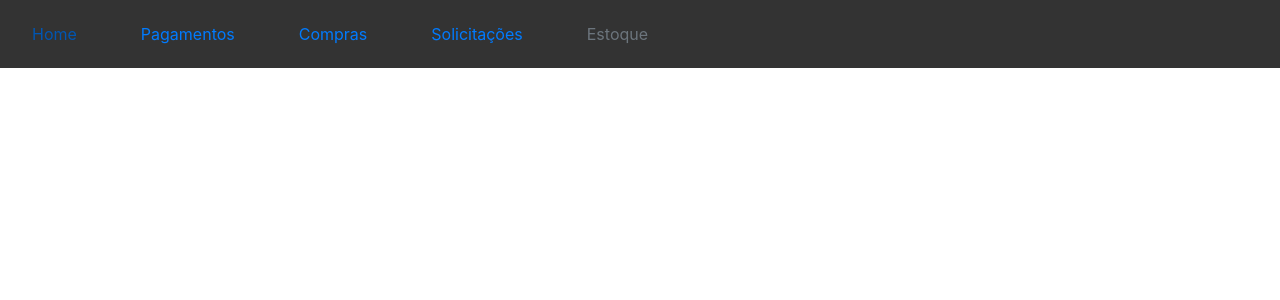
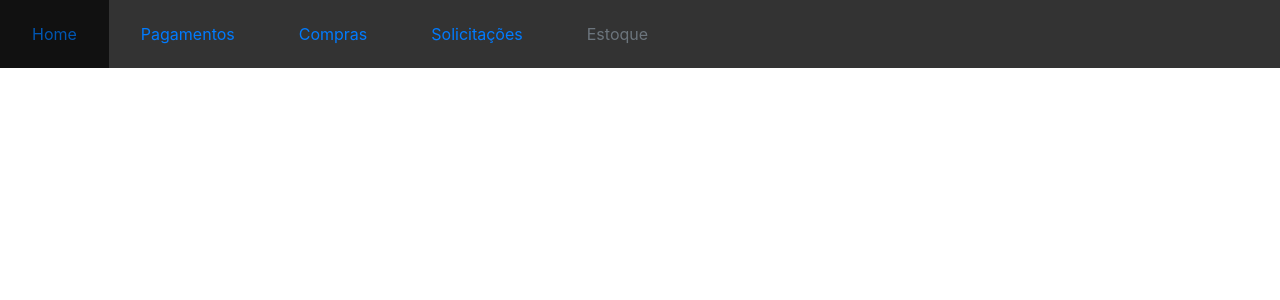
Before and after one commit to ricardobah/Caloteiro, a React (Create React App) app: page / in a window 1280 px wide. In both pictures the pointer is over the element "Home". Shown: the top 300 px of the page. Built offline with nearby package versions, Linux system fonts and the light colour scheme.

Commit message:
add hoover and active

```diff
--- a/src/App.css
+++ b/src/App.css
@@ -30,3 +30,11 @@
     transform: rotate(360deg);
   }
 }
+
+.nav-item:hover {
+  background-color: #111;
+}
+
+.active {
+  background-color: #4CAF50;
+}
--- a/src/App.js
+++ b/src/App.js
@@ -103,5 +103,4 @@ const a = {
 
 
 
-
 export default App;
```
